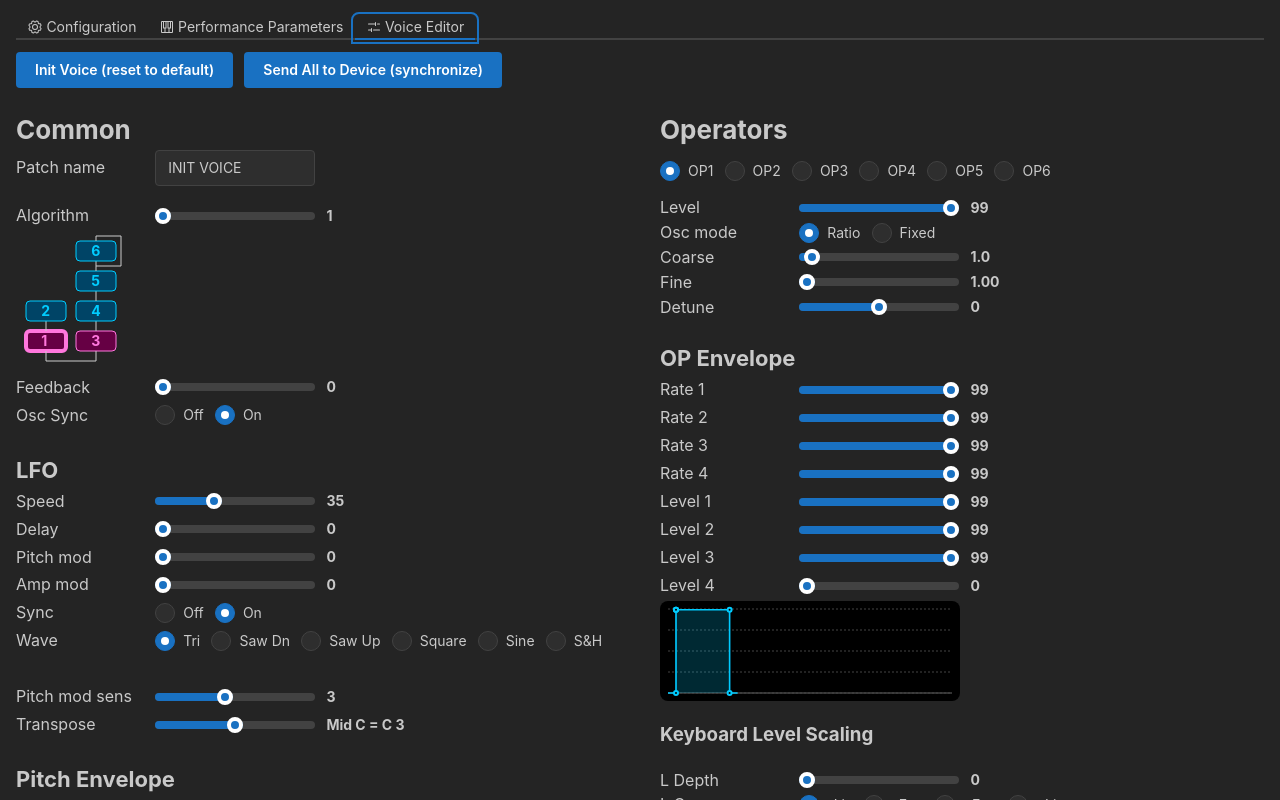
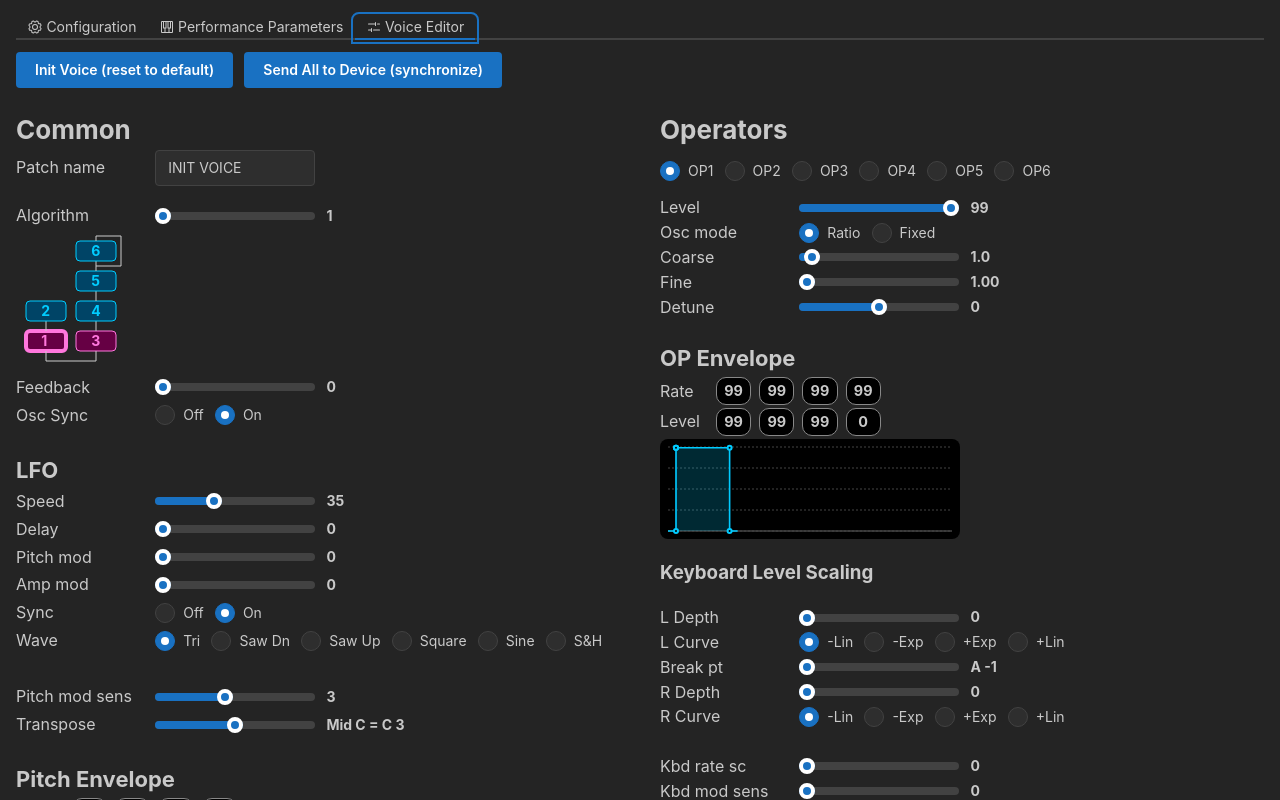
Before and after one commit to Ahlzen/DXEdit, a React (Vite) app: page / in a window 1280 px wide. Both pictures are taken after a click on the tab "Voice Editor". Shown: the top 800 px of the page. Built offline with nearby package versions, Linux system fonts and the light colour scheme.

Commit message:
Added "knobs" (drag or wheel to change) for Envelope values.

```diff
--- a/src/components/App.css
+++ b/src/components/App.css
@@ -1,5 +1,24 @@
 body {
   padding: 1rem;
+}
+
+.knob {
+  border: 1px solid #888;
+  background-color: black;
+  border-radius: 10px;
+  padding: 0.1rem;
+  display: inline-block;
+  min-width: 2.2rem;
+  text-align: center;
+  user-select: none;
+  font-size: 90%;
+  font-weight: bold;
+}
+.knob ::hover {
+  border: 1px solid white;
+}
+.envelopeEditor .envParamLabel {
+  min-width: 3rem;
 }
 
 /* body {
--- a/src/components/DXEEnvelopeEditor.tsx
+++ b/src/components/DXEEnvelopeEditor.tsx
@@ -1,8 +1,8 @@
-import { Title, Stack } from '@mantine/core';
+import { Title, Stack, Group, Text } from '@mantine/core';
 import { useState } from "react";
 import { egTypeOffsets, type egType, type VoiceParamData } from "../midi/VoiceParamData";
 import DXEEnvelopeGraph from "./DXEEnvelopeGraph";
-import DXESlider from "./DXESlider";
+import DXEKnob from './DXEKnob';
 
 export default function DXEEnvelopeEditor(props: {
   title: string,
@@ -31,55 +31,38 @@ export default function DXEEnvelopeEditor(props: {
     <Stack className="envelopeEditor">
 
       <Title order={3}>{props.title}</Title>
-      <DXESlider
-        title="Rate 1"
-        selectedValue={getVal(0)}
-        maxValue={99}
-        onValueChanged={setVal(0)}
-        onHoverChanged={(h) => handleHoverChanged(h, 0)} />
-      <DXESlider
-        title="Rate 2"
-        selectedValue={getVal(1)}
-        maxValue={99}
-        onValueChanged={setVal(1)}
-        onHoverChanged={(h) => handleHoverChanged(h, 1)} />
-      <DXESlider
-        title="Rate 3"
-        selectedValue={getVal(2)}
-        maxValue={99}
-        onValueChanged={setVal(2)}
-        onHoverChanged={(h) => handleHoverChanged(h, 2)} />
-      <DXESlider
-        title="Rate 4"
-        selectedValue={getVal(3)}
-        maxValue={99}
-        onValueChanged={setVal(3)}
-        onHoverChanged={(h) => handleHoverChanged(h, 3)} />
 
-      <DXESlider
-        title="Level 1"
-        selectedValue={getVal(4)}
-        maxValue={99}
-        onValueChanged={setVal(4)}
-        onHoverChanged={(h) => handleHoverChanged(h, 4)} />
-      <DXESlider
-        title="Level 2"
-        selectedValue={getVal(5)}
-        maxValue={99}
-        onValueChanged={setVal(5)}
-        onHoverChanged={(h) => handleHoverChanged(h, 5)} />
-      <DXESlider
-        title="Level 3"
-        selectedValue={getVal(6)}
-        maxValue={99}
-        onValueChanged={setVal(6)}
-        onHoverChanged={(h) => handleHoverChanged(h, 6)} />
-      <DXESlider
-        title="Level 4"
-        selectedValue={getVal(7)}
-        maxValue={99}
-        onValueChanged={setVal(7)}
-        onHoverChanged={(h) => handleHoverChanged(h, 7)} />
+      <Group gap="sm">
+        <Text className="envParamLabel">Rate</Text>
+        <DXEKnob value={getVal(0)} max={99}
+          onValueChanged={(val) => props.onValueChanged(egTypeOffsets[props.eg]+0, val, false)}
+          onHoverChanged={(hover) => { handleHoverChanged(hover, 0); } } />
+        <DXEKnob value={getVal(1)} max={99}
+          onValueChanged={(val) => props.onValueChanged(egTypeOffsets[props.eg]+1, val, false)}
+          onHoverChanged={(hover) => { handleHoverChanged(hover, 1); } } />
+        <DXEKnob value={getVal(2)} max={99}
+          onValueChanged={(val) => props.onValueChanged(egTypeOffsets[props.eg]+2, val, false)}
+          onHoverChanged={(hover) => { handleHoverChanged(hover, 2); } } />
+        <DXEKnob value={getVal(3)} max={99}
+          onValueChanged={(val) => props.onValueChanged(egTypeOffsets[props.eg]+3, val, false)}
+          onHoverChanged={(hover) => { handleHoverChanged(hover, 3); } } />
+      </Group>
+
+      <Group gap="sm">
+        <Text className="envParamLabel">Level</Text>
+        <DXEKnob value={getVal(4)} max={99}
+          onValueChanged={(val) => props.onValueChanged(egTypeOffsets[props.eg]+4, val, false)}
+          onHoverChanged={(hover) => { handleHoverChanged(hover, 4); } } />
+        <DXEKnob value={getVal(5)} max={99}
+          onValueChanged={(val) => props.onValueChanged(egTypeOffsets[props.eg]+5, val, false)}
+          onHoverChanged={(hover) => { handleHoverChanged(hover, 5); } } />
+        <DXEKnob value={getVal(6)} max={99}
+          onValueChanged={(val) => props.onValueChanged(egTypeOffsets[props.eg]+6, val, false)}
+          onHoverChanged={(hover) => { handleHoverChanged(hover, 6); } } />
+        <DXEKnob value={getVal(7)} max={99}
+          onValueChanged={(val) => props.onValueChanged(egTypeOffsets[props.eg]+7, val, false)}
+          onHoverChanged={(hover) => { handleHoverChanged(hover, 7); } } />
+      </Group>
 
       <DXEEnvelopeGraph
         width={300}
--- /dev/null
+++ b/src/components/DXEKnob.tsx
@@ -0,0 +1,82 @@
+import { useRef, useState } from 'react';
+
+const clamp = (value: number, min: number, max: number) =>
+  Math.min(max, Math.max(min, value));
+
+export default function DXEKnob(props: {
+  value: number,
+  min?: number,
+  max?: number,
+  step?: number,
+  onValueChanged?: (value: number) => void,
+  onValueCommitted?: (value: number) => void,
+  onHoverChanged?: (hover: boolean) => void,
+}) {
+  const max = props.max ?? 100;
+  const min = props.min ?? 0;
+  const step = props.step ?? 1;
+
+  const [currentValue, setCurrentValue] = useState(() => clamp(props.value, min, max));
+  const [dragging, setDragging] = useState(false);
+
+  const valueRef = useRef(currentValue);
+  const dragRef = useRef({ active: false, lastY: 0 });
+
+  const applyValue = (next: number) => {
+    const clamped = clamp(next, 0, max);
+    valueRef.current = clamped;
+    setCurrentValue(clamped);
+    props.onValueChanged?.(clamped);
+  };
+
+  const handleMouseDown = (event: React.MouseEvent<HTMLDivElement>) => {
+    if (event.button !== 0) return;
+    event.preventDefault();
+    dragRef.current.active = true;
+    dragRef.current.lastY = event.clientY;
+    setDragging(true);
+    event.currentTarget.requestPointerLock?.();
+    document.addEventListener('mousemove', handleMouseMove);
+    document.addEventListener('mouseup', handleMouseUp);
+  };
+
+  const handleMouseMove = (event: MouseEvent) => {
+    if (!dragRef.current.active) return;
+    const delta = -1 * (event.movementY ?? (dragRef.current.lastY - event.clientY));
+    if (delta === 0) return;
+    dragRef.current.lastY = event.clientY;
+    applyValue(valueRef.current + Math.round(delta) * step);
+  };
+
+  const handleMouseUp = () => {
+    dragRef.current.active = false;
+    setDragging(false);
+    document.exitPointerLock?.();
+    document.removeEventListener('mousemove', handleMouseMove);
+    document.removeEventListener('mouseup', handleMouseUp);
+    props.onValueCommitted?.(valueRef.current);
+  };
+
+  const handleWheel = (event: React.WheelEvent<HTMLDivElement>) => {
+    event.preventDefault();
+    const direction = event.deltaY < 0 ? 1 : -1;
+    applyValue(valueRef.current + direction * step);
+    props.onValueCommitted?.(valueRef.current);
+  };
+
+  return (
+    <div
+      className='knob'
+      role="slider"
+      aria-valuemin={min}
+      aria-valuemax={max}
+      aria-valuenow={currentValue}
+      style={{cursor: dragging ? 'none' : 'ns-resize'}}
+      onMouseDown={handleMouseDown}
+      onMouseEnter={() => props.onHoverChanged?.(true)}
+      onMouseLeave={() => props.onHoverChanged?.(false)}
+      onWheel={handleWheel} >
+      <div>{currentValue}</div>
+    </div>
+  );
+}
```
Also changed, not shown: 1 other file (tests, documents, lock files or other folders).
